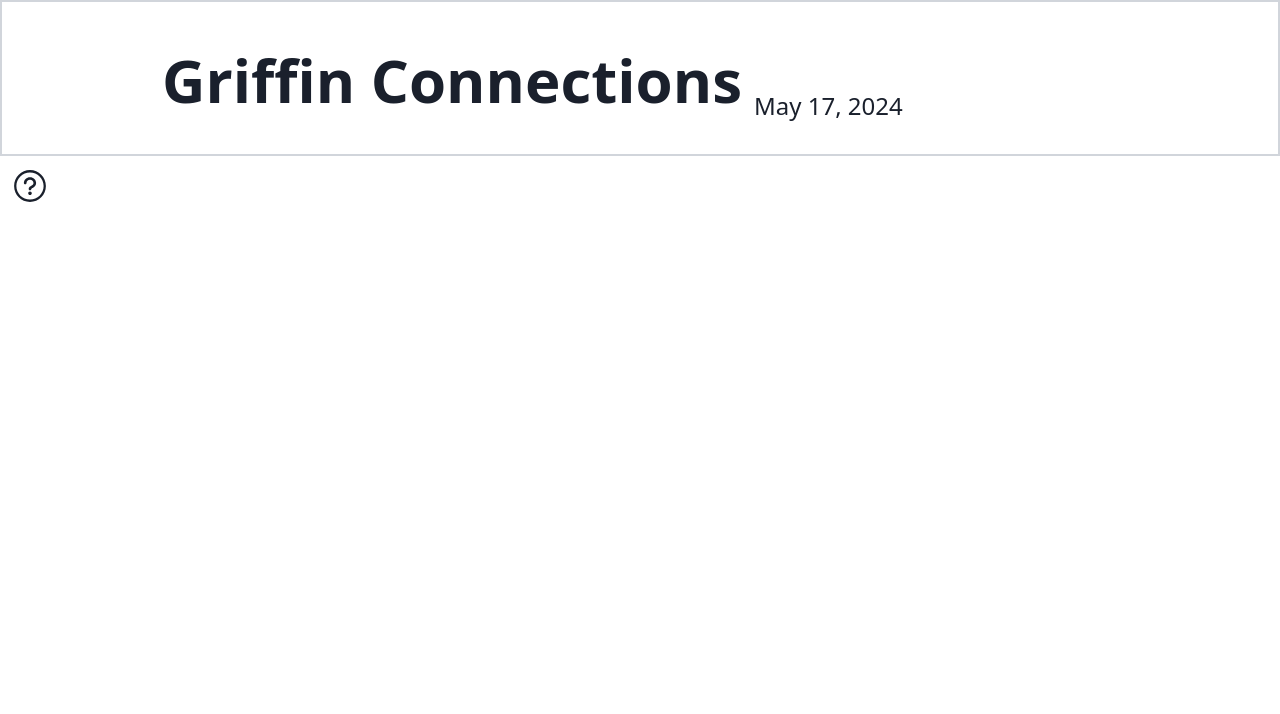
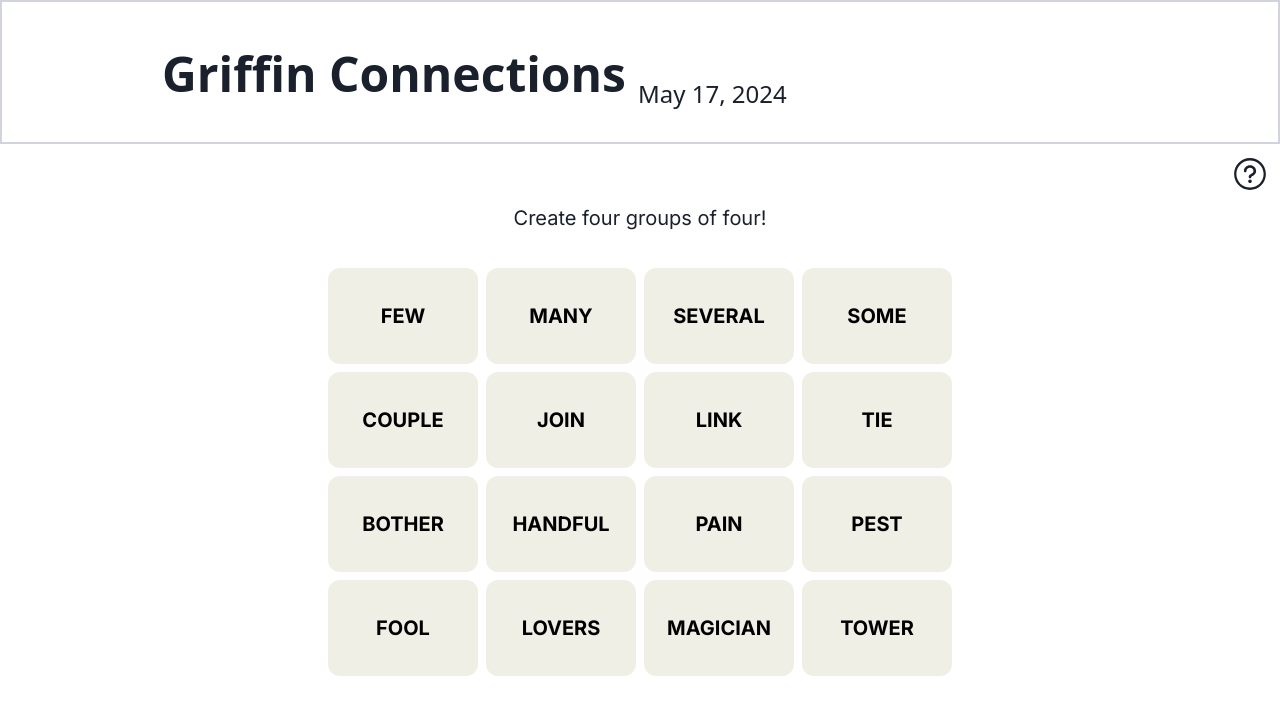
Before and after one commit to Vit4minD/tagConnections, a Next.js app: page /connections in a window 1280 px wide. Shown: the top 714 px of the page. Built offline with nearby package versions, Linux system fonts and the light colour scheme.

Commit message:
HUGE LAYOUT PROGRESS

```diff
--- a/app/connections/page.tsx
+++ b/app/connections/page.tsx
@@ -1,31 +1,46 @@
 'use client'
 import { ChakraProvider, useDisclosure } from '@chakra-ui/react'
 import {
-    Button,
     Modal,
     ModalOverlay,
     ModalContent,
-    ModalHeader,
-    ModalFooter,
     ModalBody,
     ModalCloseButton,
 } from '@chakra-ui/react'
+import { useState } from 'react';
 import { RxQuestionMarkCircled } from "react-icons/rx";
-import Image from 'next/image'
 
 export default function Home() {
-    const { isOpen, onOpen, onClose } = useDisclosure()
+    const { isOpen, onOpen, onClose } = useDisclosure();
+    const quantityWords: string[] = [
+        "FEW", "MANY", "SEVERAL", "SOME",
+        "COUPLE", "JOIN", "LINK", "TIE",
+        "BOTHER", "HANDFUL", "PAIN", "PEST",
+        "FOOL", "LOVERS", "MAGICIAN", "TOWER"
+    ];
+    const [selectedWords, setSelectedWords] = useState<string[]>([]);
+    const handleButtonClick = (word: string) => {
+        if (selectedWords.includes(word)) {
+            setSelectedWords(selectedWords.filter(selectedWord => selectedWord !== word));
+        }
+        else if (selectedWords.length === 4) {
+            return;
+        } else if (!selectedWords.includes(word)) {
+            setSelectedWords([...selectedWords, word]);
+        }
+    };
+
     return (
-        <main>
+        <main className='w-full h-full'>
             <div className="w-full pb-8  border-gray-300 border-2">
-                <div className="mt-12 ml-40 gap-3 text-6xl flex justify-start font-extrabold font-sans">
+                <div className="mt-12 ml-40 gap-3 text-5xl flex justify-start font-extrabold font-sans">
                     <div>Griffin Connections</div>
-                    <div className=" mt-10 text-2xl font-sans font-extralight">May 17, 2024</div>
+                    <div className=" mt-7 text-2xl font-sans font-extralight">May 17, 2024</div>
                 </div>
             </div>
-            <button onClick={onOpen} className='hover:shadow-2xl hover:bg-slate-200 ease-in-out duration-150 p-1 m-2 text-4xl'><RxQuestionMarkCircled /></button>
+            <button onClick={onOpen} className='hover:shadow-2xl flex ml-auto hover:bg-slate-200 ease-in-out duration-150 p-1 m-2 text-4xl'><RxQuestionMarkCircled /></button>
             <ChakraProvider>
-                <Modal size='2xl' isOpen={isOpen} onClose={onClose}>
+                <Modal size='xl' isOpen={isOpen} onClose={onClose}>
                     <ModalOverlay />
                     <ModalContent>
                         <ModalCloseButton />
@@ -33,13 +48,58 @@ export default function Home() {
                             <img
                                 src="/howToPlayConnections.png"
                                 alt="Picture of the author"
-                                className='w-full mt-7'
+                                className='w-full mt-7 pointer-events-none'
                             />
                         </ModalBody>
                     </ModalContent>
                 </Modal>
             </ChakraProvider>
-
+            <div className='text-xl flex   mx-auto justify-center text-center'>Create four groups of four!</div>
+            <div className='  mt-7 w-connectionW h-allConnections mx-auto  text-center'>
+                {/* <div className='mt-8 flex-col font-sans h-24 text-xl w-full bg-nyt-blue rounded-xl flex justify-center items-center'>
+                    <div className='flex-col font-bold text-center'>
+                        QUANTITY WORDS
+                        <div className='font-normal'>
+                            FEW, MANY, SEVERAL, SOME
+                        </div>
+                    </div>
+                </div>
+                <div className='mt-2 flex-col font-sans h-24 text-xl w-full bg-nyt-yellow rounded-xl flex justify-center items-center'>
+                    <div className='flex-col font-bold text-center'>
+                        CONNECT
+                        <div className='font-normal'>
+                            COUPLE, JOIN, LINK, TIE
+                        </div>
+                    </div>
+                </div>
+                <div className='mt-2 flex-col font-sans h-24 text-xl w-full bg-nyt-green rounded-xl flex justify-center items-center'>
+                    <div className='flex-col font-bold text-center'>
+                        NUISANCE
+                        <div className='font-normal'>
+                            BOTHER, HANDFUL, PAIN, PEST
+                        </div>
+                    </div>
+                </div>
+                <div className='mt-2 flex-col font-sans h-24 text-xl w-full bg-nyt-purple rounded-xl flex justify-center items-center'>
+                    <div className='flex-col font-bold text-center'>
+                        TAROT CARDS, WITH "THE"
+                        <div className='font-normal'>
+                            FOOL, LOVERS, MAGICIAN, TOWER
+                        </div>
+                    </div>
+                </div> */}
+                <form>
+                    <div className=' ease-in-out duration-75 gap-x-2 grid grid-cols-4'>
+                        {quantityWords.map((word, index) => (
+                            <button onClick={(e) => {e.preventDefault(); handleButtonClick(word);}} key={index} value={word} className={`${selectedWords.includes(word) ? 'bg-nyt-grayer' : 'bg-nyt-gray'
+                                } ${selectedWords.includes(word) ? 'text-white' : 'ease-linear duration-75 text-black'
+                                } select-none rounded-xl mt-2 h-24 items-center justify-center  flex text-xl bg-nyt-gray font-bold`}>
+                                {word}
+                            </button>
+                        ))}
+                    </div>
+                </form>
+            </div>
         </main>
     );
 }
--- a/app/page.tsx
+++ b/app/page.tsx
@@ -32,7 +32,7 @@ export default function Home() {
     <main>
       <div className='mt-20 text-8xl text-center w-full font-serif'>Welcome to Griffin Gazette Connections!</div>
       <div className='italic text-xl text-center w-full font-serif'>Based off the New York Times Game Connections.</div>
-      <button onClick={handleGoogleSignIn} className=' ease-in-out duration-100 text-4xl hover:bg-slate-200 border-2 hover:scale-110 hover:shadow-2xl shadow-xl rounded-3xl p-3 border-black items-center flex gap-x-2 justify-center font-serif absolute top-1/2 left-1/2 transform -translate-x-1/2 -translate-y-1/2'>
+      <button onClick={handleGoogleSignIn} className=' ease-in-out duration-100 text-4xl hover:bg-slate-200 border-2 hover:scale-105 hover:shadow-2xl shadow-xl rounded-3xl p-3 border-black items-center flex gap-x-2 justify-center font-serif absolute top-1/2 left-1/2 transform -translate-x-1/2 -translate-y-1/2'>
         <FcGoogle className="" />
         <div>Sign up with Google To Play</div>
       </button>
--- a/tailwind.config.ts
+++ b/tailwind.config.ts
@@ -11,6 +11,20 @@ const config: Config = {
       fontFamily: {
         customFont: ['"Custom Font"', "nyt-karnakcondensed"],
       },
+      colors: {
+        'nyt-blue': '#b0c4ef',
+        'nyt-yellow': '#f9df6d',
+        'nyt-purple': '#ba81c5',
+        'nyt-green': '#a0c35a',
+        'nyt-gray': '#efefe6',
+        'nyt-grayer':'#5a594e',
+      },
+      height: {
+        'allConnections': '25.5rem',
+      },
+      width: {
+        'connectionW':'39rem',
+      }
     },
   },
   plugins: [],
```
